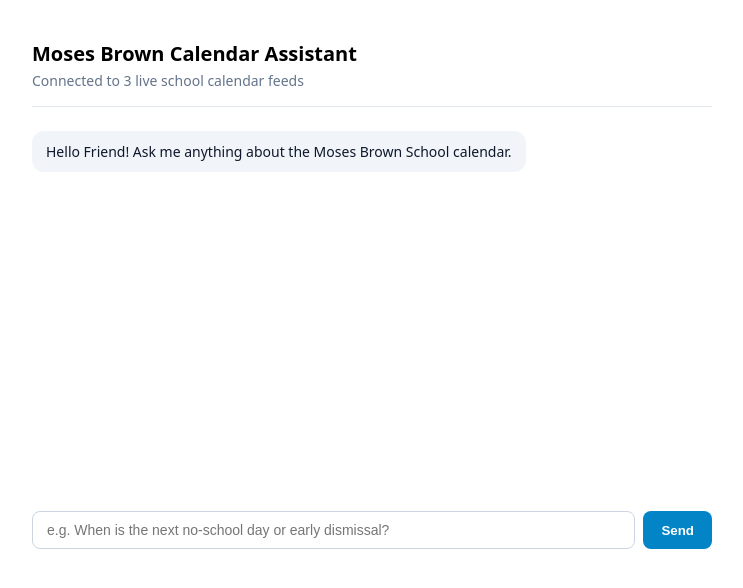
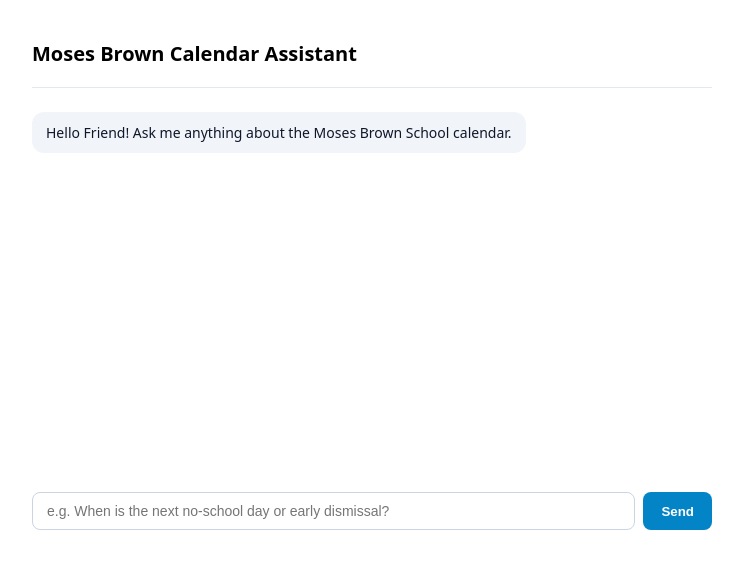
Before and after one commit to mb411bot-source/mb-calendar-assistant, a Next.js app: page / in a window 1280 px wide. Shown: the top 588 px of the page, without its empty margins (268-1011 px from the left). Built offline with nearby package versions, Linux system fonts and the light colour scheme.

Commit message:
Update page.js

```diff
--- a/app/page.js
+++ b/app/page.js
@@ -36,7 +36,7 @@
     <main style={{ maxWidth: '680px', margin: '40px auto', fontFamily: 'system-ui, sans-serif', padding: '0 16px' }}>
       <header style={{ borderBottom: '1px solid #e2e8f0', paddingBottom: '16px', marginBottom: '24px' }}>
         <h1 style={{ fontSize: '20px', fontWeight: '700', margin: 0 }}>Moses Brown Calendar Assistant</h1>
-        <p style={{ color: '#64748b', fontSize: '14px', margin: '4px 0 0 0' }}>Connected to 3 live school calendar feeds</p>
+        <p style={{ color: '#64748b', fontSize: '14px', margin: '4px 0 0 0' }}></p>
       </header>
 
       <div style={{ minHeight: '360px', maxHeight: '520px', overflowY: 'auto', display: 'flex', flexDirection: 'column', gap: '12px', marginBottom: '20px' }}>
```
